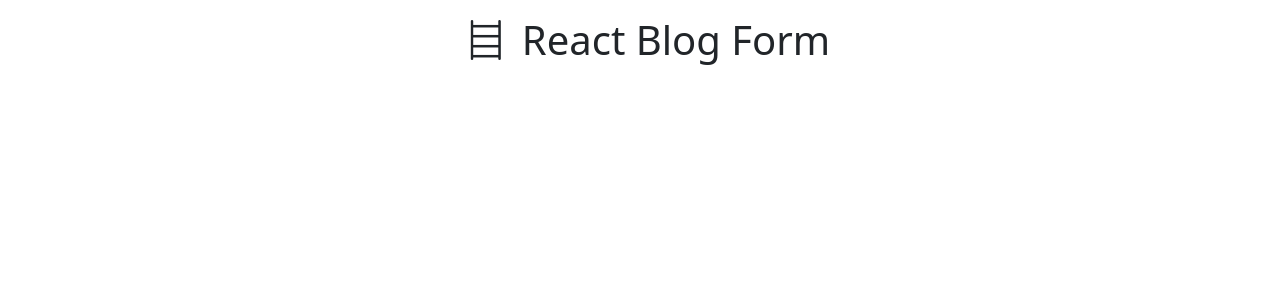
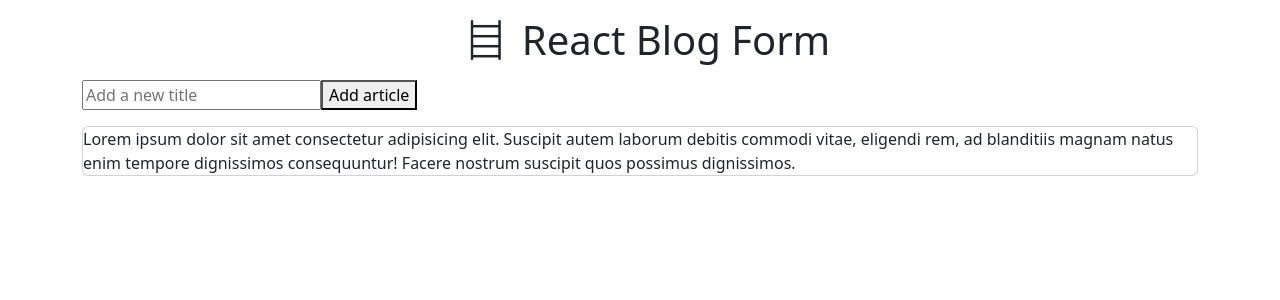
Before and after one commit to erikagiella/react-form, a React (Vite) app: page / in a window 1280 px wide. Shown: the top 300 px of the page. Built offline with nearby package versions, Linux system fonts and the light colour scheme.

Commit message:
struttura main

```diff
--- a/src/App.jsx
+++ b/src/App.jsx
@@ -2,6 +2,7 @@
 
 
 function App() {
+
 
   return (
     <>
@@ -11,7 +12,15 @@
           React Blog Form
         </h1>
       </header>
-      <main></main>
+      <main className='container'>
+        <form>
+          <input type='text' placeholder='Add a new title' />
+          <button type='submit'>Add article</button>
+        </form>
+        <div className="card my-3">
+          Lorem ipsum dolor sit amet consectetur adipisicing elit. Suscipit autem laborum debitis commodi vitae, eligendi rem, ad blanditiis magnam natus enim tempore dignissimos consequuntur! Facere nostrum suscipit quos possimus dignissimos.
+        </div>
+      </main>
     </>
   )
 }
```
